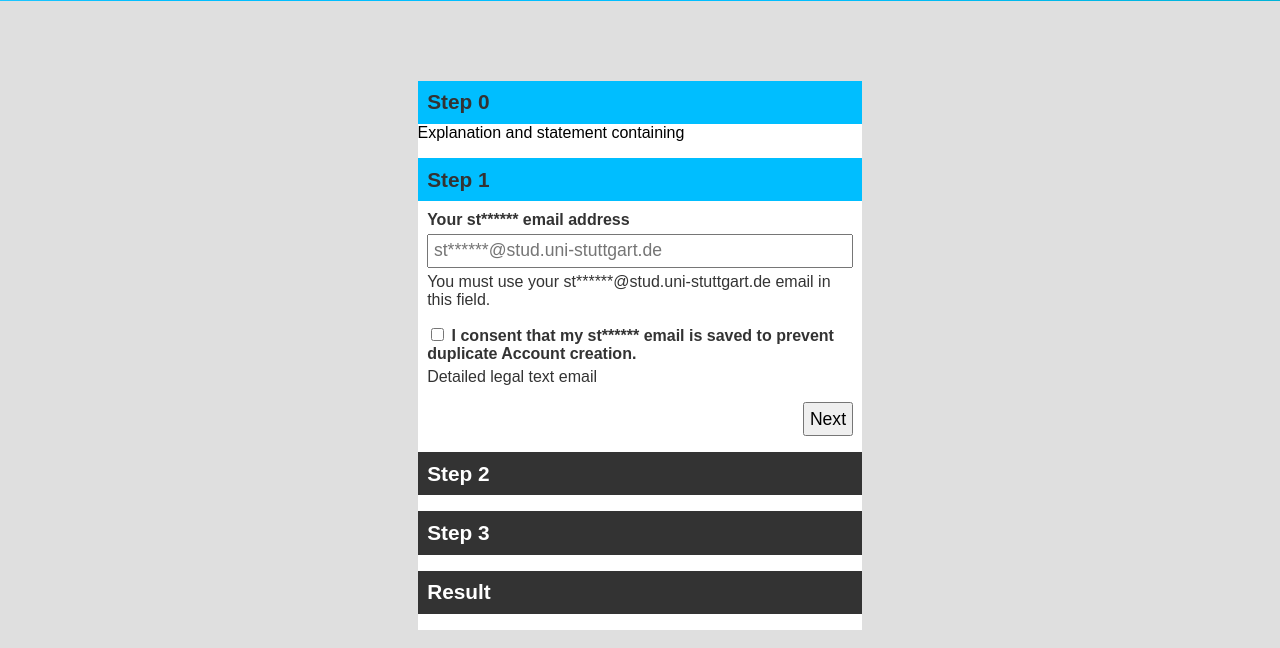
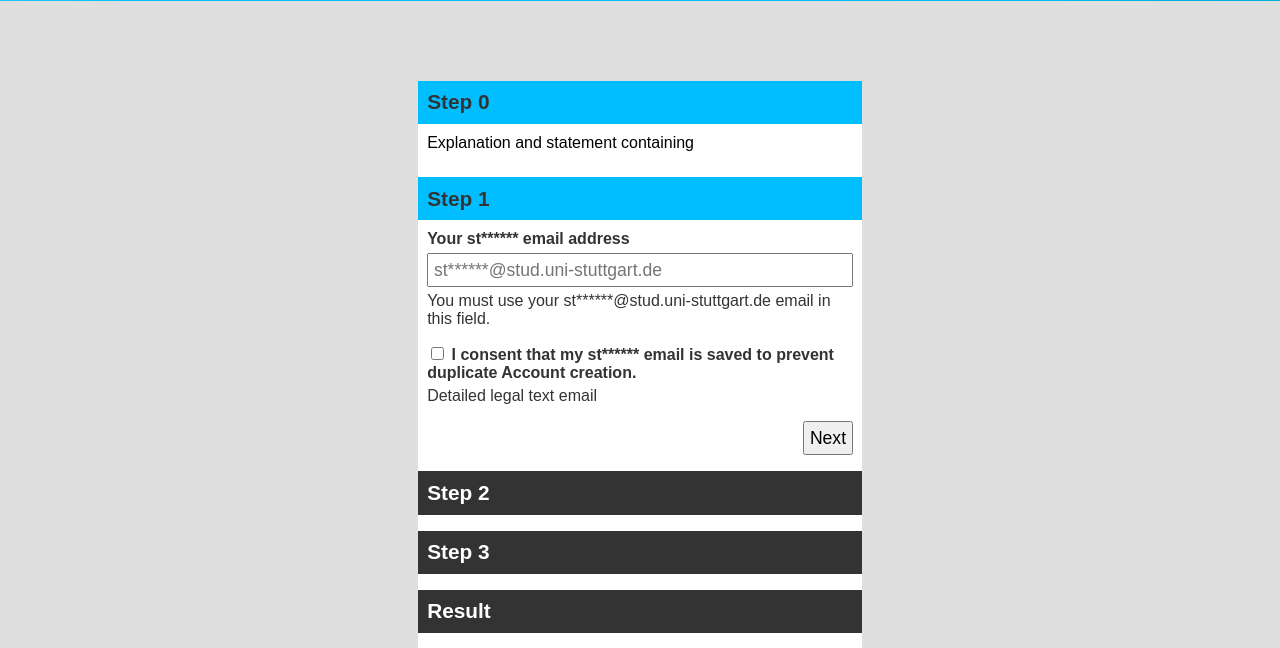
Before and after one commit to FIUS/MS365-Accountcreator, a Flask app: page / in a window 1280 px wide. Shown: the part 307-955 px from the top of the page. Run offline with Flask 2, Linux system fonts and the light colour scheme; parts of the project's set-up code (start-up, migrations or seed data) failed here and were passed over.

Commit message:
Fix help text having no padding

```diff
--- a/ms365_accountcreator/templates/index.html
+++ b/ms365_accountcreator/templates/index.html
@@ -36,7 +36,7 @@
         <!-- Explanation -->
         <details id="step-0" open>
             <summary>{{ gettext('Step 0') }}</summary>
-            <div>
+            <div class="details-content">
                 {{ gettext('Explanation and statement containing %(support)s', support=support_email)}}
             </div>
         </details>
```
